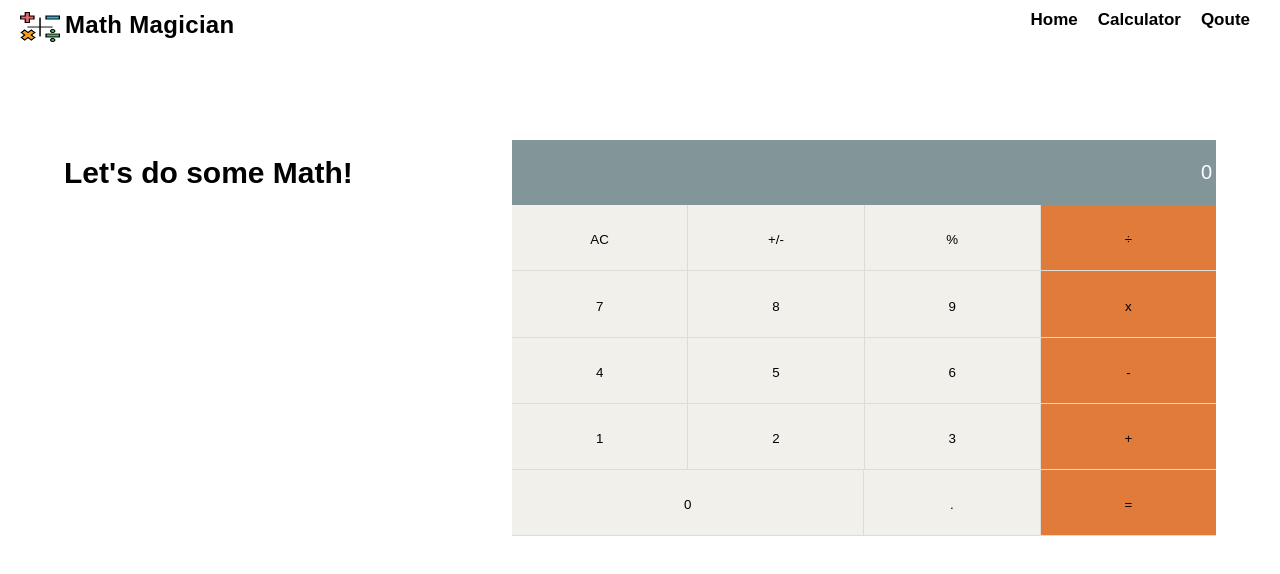
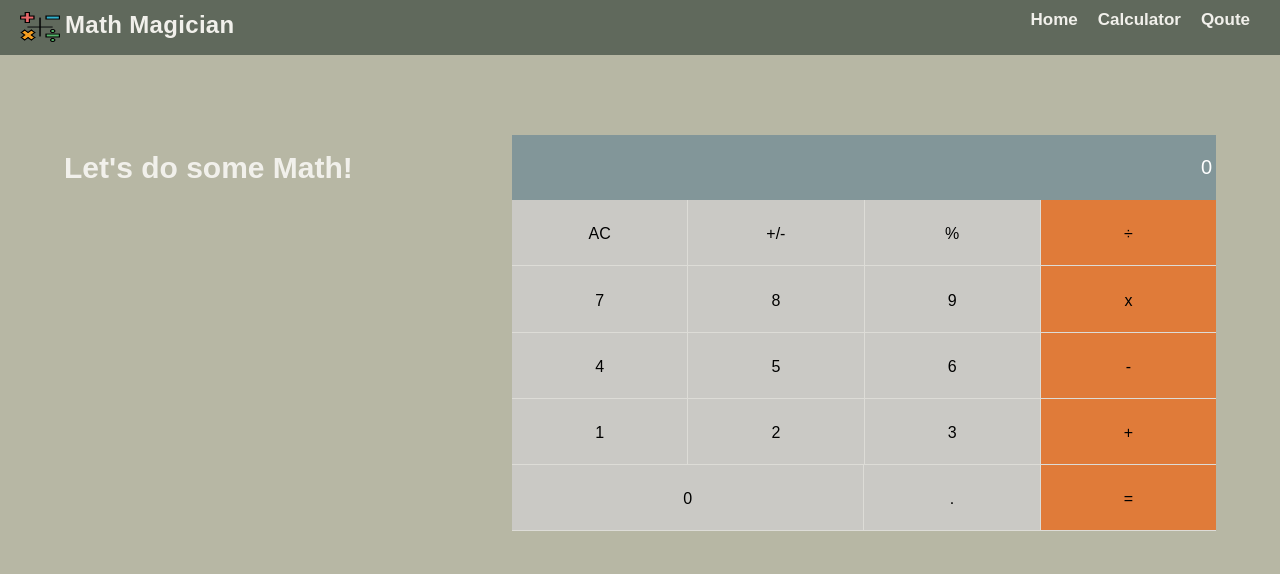
Before and after one commit to ridaarif98/math-magician, a React (Create React App) app: page /calculator in a window 1280 px wide. Shown: the top 574 px of the page. Built offline with nearby package versions, Linux system fonts and the light colour scheme.

Commit message:
Adjust color for website and add hover effect

```diff
--- a/src/styles/style.css
+++ b/src/styles/style.css
@@ -2,6 +2,7 @@
   margin: 0;
   padding: 0;
   font-family: Arial, Helvetica, sans-serif;
+  background-color: #b7b7a4;
 }
 
 .navBar {
@@ -9,17 +10,23 @@
   flex-direction: row;
   justify-content: space-between;
   padding: 10px 20px;
-  height: 40px;
+  height: 35px;
+  background-color: #60695c;
+  color: #f1f0eb;
   /* line-height: 30px; */
 }
+
 .navBar div {
   display: flex;
   flex-direction: row;
   line-height: 30px;
+  background-color: #60695c;
 }
+
 .navBar h1 {
   letter-spacing: 0.02rem;
   font-weight: 800;
+  background-color: #60695c;
 }
 
 .navBar img {
@@ -28,28 +35,31 @@
   margin: 0;
   padding-top: 2px;
   padding-right: 5px;
+  background-color: #60695c;
 }
 
 .navBar .navBarLink {
   list-style: none;
   display: flex;
   flex-direction: row;
+  background-color: #60695c;
 }
 
 .navBar .navBarLink li {
   padding: 0 10px;
+  background-color: #60695c;
 }
 
 .navBar .links {
   text-decoration: none;
-  color: black;
+  background-color: #60695c;
+  color: #f1f0eb;
   font-weight: 600;
   font-size: 17px;
 }
 
 .navBar .links:hover {
-  color: darkslategray;
-  font-size: 18px;
+  color: #ccd5ae;
 }
 
 .homeContent {
@@ -75,6 +85,7 @@
   font-weight: 400;
   letter-spacing: 00.02rem;
 }
+
 .calculateDiv {
   display: flex;
   flex-direction: row;
@@ -85,6 +96,7 @@
   margin: 6rem 5%;
   font-size: 30px;
   font-weight: 600;
+  color: #f1f0eb;
 }
 
 .mainList {
@@ -110,6 +122,8 @@
 
 .resultList li {
   padding: 3% 4px;
+  background-color: #829699;
+  font-size: 20px;
 }
 
 .buttonList,
@@ -128,7 +142,9 @@
   padding: 3% 3%;
   text-align: center;
   width: 25%;
+  background-color: #cac9c5;
   border-right: 1px solid #dddcd7;
+  font-size: 20px;
 }
 
 .buttonList li:last-child,
@@ -141,9 +157,16 @@
   width: 58%;
 }
 
+.buttonList li:hover,
+.buttonListBottom li:hover {
+  background-color: #829699;
+}
+
 .calculateBtn {
   background-color: transparent;
   border: none;
+  font-size: 16px;
+  font-weight: 400;
 }
 
 .quotes {
```
